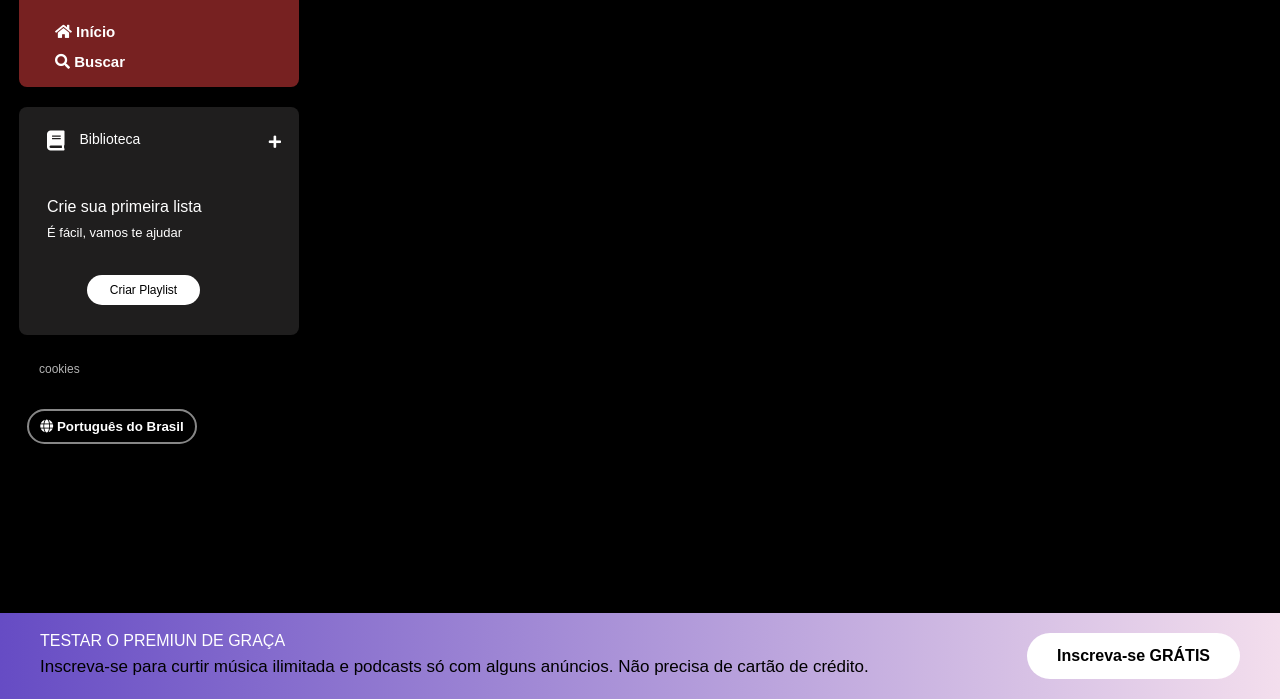
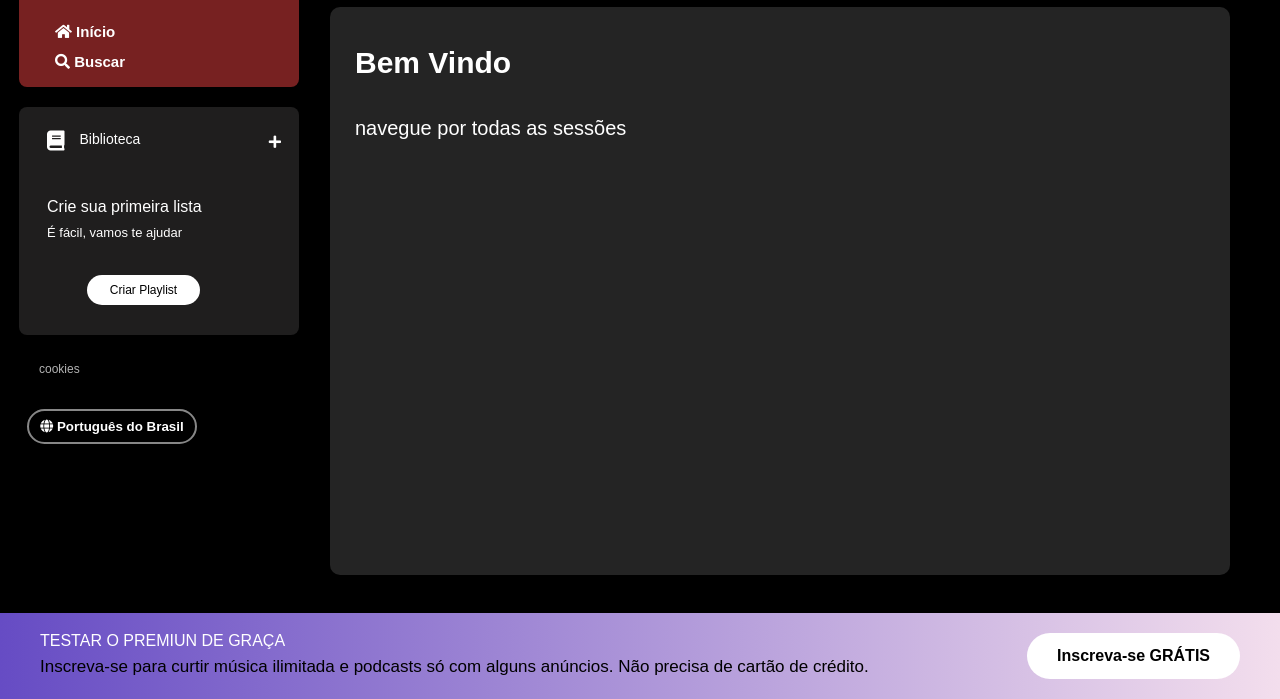
Before and after one commit to maumauriciog/terceiro_BarraDePesquisa, a plain HTML site: page index.html in a window 1280 px wide. Shown: the part 101-800 px from the top of the page. Drawn offline with nearby package versions, Linux system fonts and the light colour scheme.

Commit message:
alteração nos arquivos

```diff
--- a/index.html
+++ b/index.html
@@ -95,10 +95,14 @@
                 </div>
             </nav>
 
-            <div >
-                bem vindo
+            <div class="playlist-container">
+                <div class="playlist__pesquisa">
+                    <div class="playlist">
+                        <h1 id="greating">Bem Vindo</h1>
+                        <h2 class="greating-subtitle">navegue por todas as sessões</h2>
+                    </div>
+                </div>
             </div>
-
         </div>
 
         <footer class="premiun">
--- a/src/styles/main-content.css
+++ b/src/styles/main-content.css
@@ -117,3 +117,29 @@
 /* FIM HOVER */
 
 /*FIM HEADER */
+
+.playlist-container {
+    height: 69vh;
+    padding-top: 16px;
+    margin: 10px;
+    border-radius: 10px;
+    background-color: #242424;
+}
+
+.playlist {
+    margin: 25px;
+}
+
+.playlist #greating {
+    color: #fff;
+    font-size: 30px;
+    font-weight: 700;
+    margin-bottom: 40px;
+}
+
+.playlist .greating-subtitle {
+    color: #fff;
+    font-size: 20px;
+}
+
+/*classes são para o css e ids para JS*/
```
